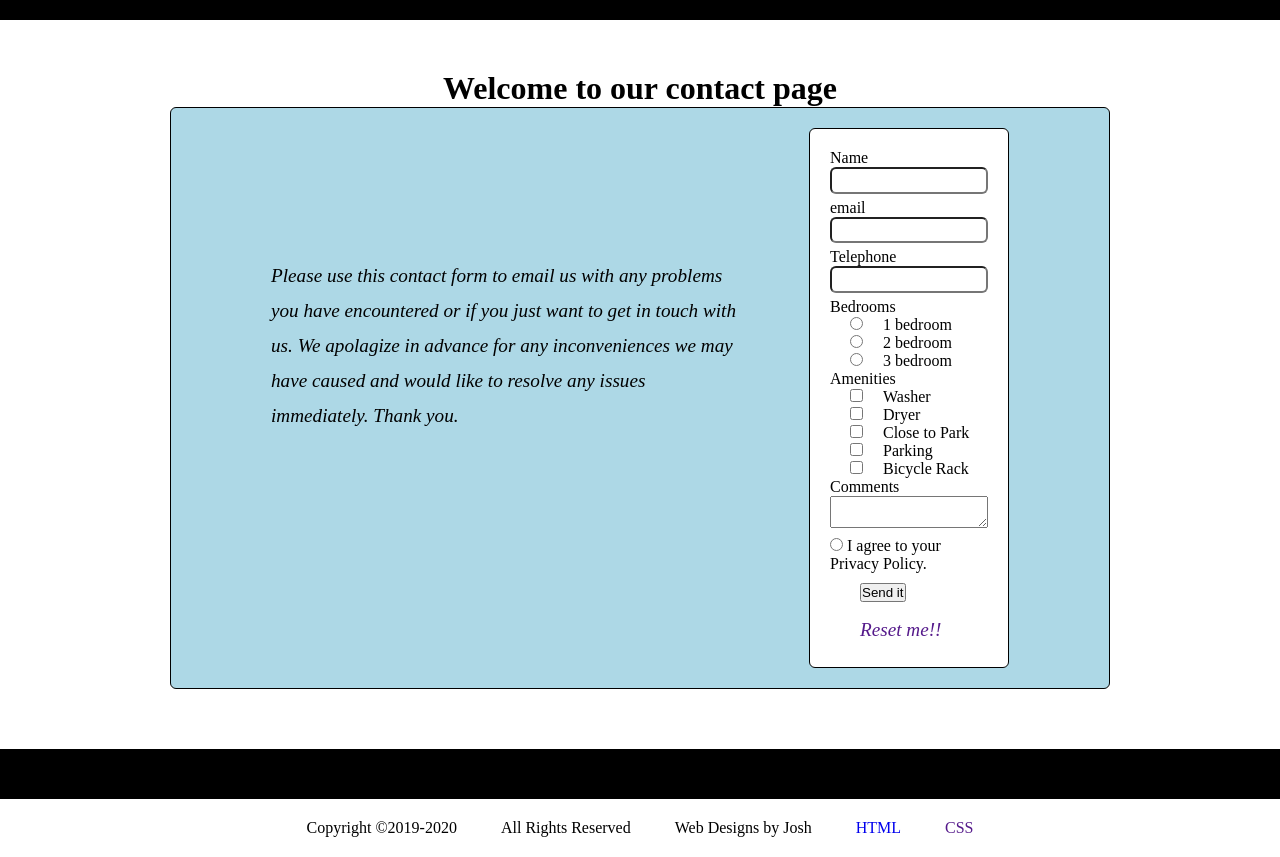
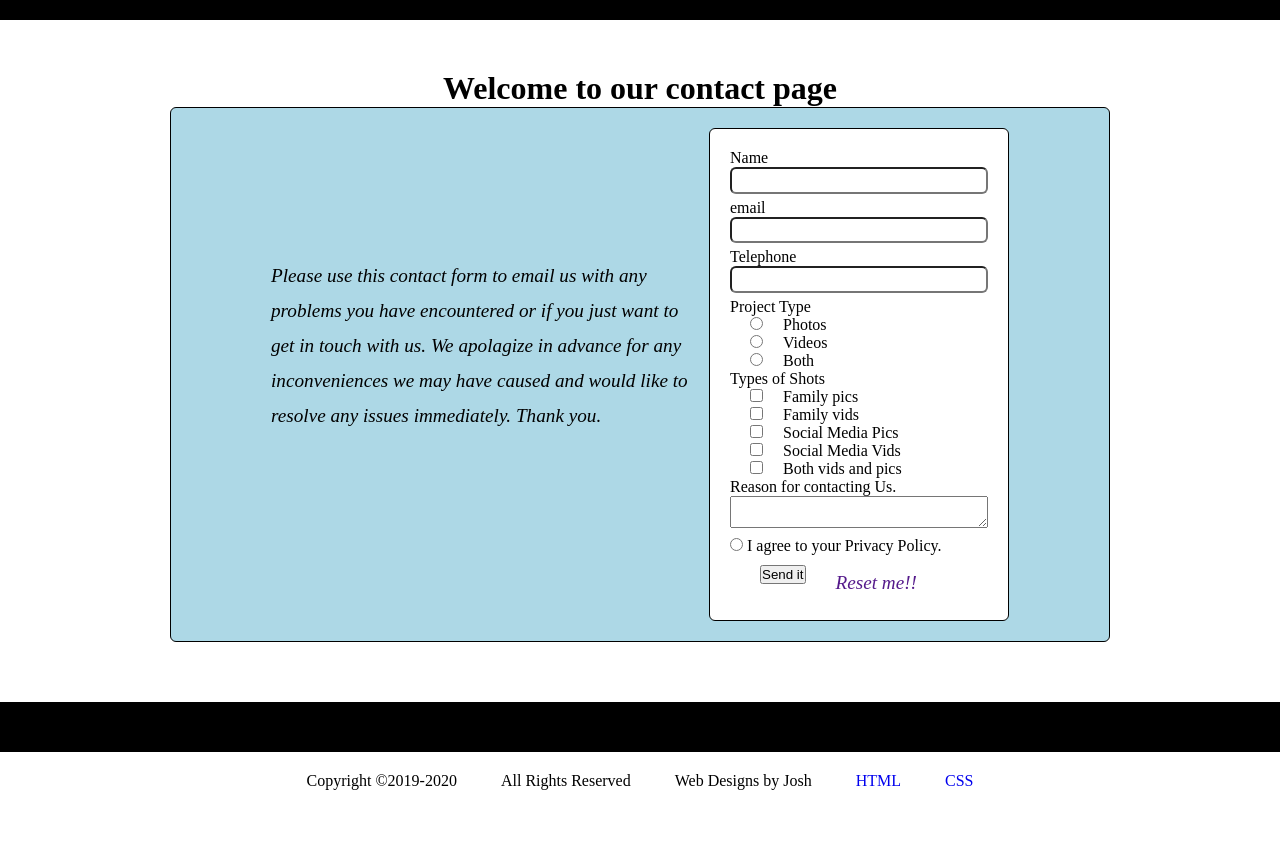
Before and after one commit to josh671/itc261, a PHP site: page /contact.php in a window 1280 px wide. Shown: the part 71-928 px from the top of the page. After the commit the page ends 861 px from the top, so only its background shows below. Run offline with PHP 8.4, Linux system fonts and the light colour scheme; some libraries are stand-ins or nearby versions.

Commit message:
adding finished final

```diff
--- a/bonkai/about.php
+++ b/bonkai/about.php
@@ -42,9 +42,9 @@
                     friends, playing warzone, and shooting videos. Please check out my social media links below to know more about me.   </p>
 
                     <ul id="font-awesome">
-                                    <li id="instagram"><a href="https://www.instagram.com/bonkaistudios  "><i class="fab fa-instagram"></i></a></li>
-                                    <li id="facebook"><a href="https://www.facebook.com/bonkaistudios "><i class="fab fa-facebook"></i></a></li>
-                                    <li id="facebook"><a href="https://www.youtube.com/channel/UCOAwYx0MqHP6x1za8Evq6Eg"><i class="fab fa-youtube-square" aria-hidden="true"></i></a></li>
+                                    <li class="facebook"><a href="https://www.instagram.com/bonkaistudios  "><i class="fab fa-instagram"></i></a></li>
+                                    <li class="facebook"><a href="https://www.facebook.com/bonkaistudios "><i class="fab fa-facebook"></i></a></li>
+                                    <li class="facebook"><a href="https://www.youtube.com/channel/UCOAwYx0MqHP6x1za8Evq6Eg"><i class="fab fa-youtube-square" aria-hidden="true"></i></a></li>
                                 </ul>
                 </div>
             <div class="jose-container2">
--- a/bonkai/contact.php
+++ b/bonkai/contact.php
@@ -6,16 +6,16 @@
 //variables
 $name ='';
 $email ='';
-$amenities='';
-$bedroom ='';
+$shottype='';
+$projectType ='';
 $comments='';
 $tel ='';
 $privacy='';
 
 $nameErr ='';
 $emailErr ='';
-$amenitiesErr ='';
-$bedroomErr ='';
+$shottypeErr ='';
+$projectTypeErr ='';
 $commentsErr ='';
 $telErr ='';
 $privacyErr='';
@@ -39,27 +39,27 @@ if(empty($_POST['email'])){
     $email = $_POST['email'];
 } //end email if
 
-//bedroom if
-if(empty($_POST['bedroom'])){
-    $bedroomErr = 'Please check one.';
+//project type if
+if(empty($_POST['projectType'])){
+    $projectTypeErr = 'Please check one.';
 }else{
-    $bedroom = $_POST['bedroom'];
+    $projectType= $_POST['projectType'];
 }
-//logic: if bedroom is equal to male than male is checked
-if($bedroom=='1-bedroom'){
-    $bedroom_first = 'checked'; //checked from form
-}elseif($bedroom == '2-bedroom'){
-    $bedroom_second = 'checked';
-}elseif($bedroom == '3-bedroom'){
-    $bedroom_third = 'checked';
+//logic: if project type is equal to male than male is checked
+if($projectType=='photos'){
+    $projectType_first = 'checked'; //checked from form
+}elseif($projectType == 'vids'){
+    $projectType_second = 'checked';
+}elseif($projectType == 'both'){
+    $projectType_third = 'checked';
 }
 
 
 //amenities if
-if(empty($_POST['amenities'])){
-    $amenitiesErr = 'Select your desired amenities';
+if(empty($_POST['shottype'])){
+    $shottypeErr = 'Select the types of shots';
 }else {
-    $amenities = $_POST['amenities'];
+    $shottype = $_POST['shottype'];
 } //end email if
 
 //comments if
@@ -77,10 +77,10 @@ if(empty($_POST['privacy'])){
 }
 
 //start of amenities function
-function myAmenities(){
+function myshottype(){
     $myReturn = '';
-    if(!empty($_POST['amenities'])){
-        $myReturn = implode(', ', $_POST['amenities']);
+    if(!empty($_POST['shottype'])){
+        $myReturn = implode(', ', $_POST['shottype']);
         return $myReturn;
     }
 }
@@ -99,27 +99,27 @@ if(empty($_POST['tel'])) {  // if empty, type in your number
 //NEED TO SET UP YOUR ISSET FUNCTION TO SEND USING MAIL();
 if(isset($_POST['name'],
              $_POST['email'],
-             $_POST['amenities'],
-             $_POST['bedroom'],
+             $_POST['shottype'],
+             $_POST['projectType'],
              $_POST['comments'],
              $_POST['tel'],
              $_POST['privacy'])){
                         //do something
 
-                        $to ="Joshua.Bordallo@seattlecolleges.edu"; //form contents will be sent to this email
+                        $to ="olga.szemetylo@seattlecolleges.edu"; //form contents will be sent to this email
                         $subject = 'test email' . date('m/d/y');  //whats being sent with date
                         $body= ''.$name.' has completed your form.' .PHP_EOL. ''; //FIRST NAME HAS FILLED OUT YOUR FORM
                         $body.= 'Email: '.$email.' '.PHP_EOL. ''; // displays in the body
                         $body.= 'Telephone: '.$tel.' '.PHP_EOL. '';
-                        $body.= 'The amenities you would like: '. myAmenities().' '.PHP_EOL. '';
-                        $body .= 'Bedrooms needed: ' .$bedroom. '';
+                        $body.= 'The types of shots: '. myshottype().' '.PHP_EOL. '';
+                        $body .= 'Project Type: ' .$projectType. '';
                         $body .= '.  Here are your comments: '.$comments. '';
 
 
 
 
                         $headers = array(
-                            'From' => 'HomeworkTest@seattlecollege.edu',
+                            'From' => 'josh.bordallo@seattlecollege.edu',
                             'Reply-to' => ' '.$email.''
 
                         );
@@ -153,59 +153,54 @@ if(isset($_POST['name'],
         <!--name -->
             <label>Name</label>
             <input class='field' type="text" name="name" value="<?php if(isset($_POST['name'])) echo htmlspecialchars($_POST['name']) ?>">
-            <span><?php echo $nameErr ?></span>
+
         <!--email -->
             <label >email</label>
             <input class='field' type="text" name="email" value="<?php if(isset($_POST['email'])) echo htmlspecialchars($_POST['email']) ?>">
-            <span><?php echo $emailErr  ?></span>
 
         <!--phone -->
             <label >Telephone</label>
             <input class='field' type="tel" name="tel" value="<?php if(isset($_POST['tel'])) echo htmlspecialchars($_POST['tel']) ?>">
-            <span><?php echo $telErr?></span>
 
        <!--Bed rooms -->
 
-       <label>Bedrooms</label>
-       <span><?php echo $bedroomErr ?></span>
+       <label>Project Type</label>
        <ul>
-           <li><input type='radio' name='bedroom' value='1-bedroom'
-           <?php  if(isset($_POST['bedroom']) && $_POST['bedroom'] == '1-bedroom') echo 'checked="checked" ';  ?>
-           >1 bedroom</li>
-           <li><input type='radio' name='bedroom' value='2-bedroom'
-           <?php  if(isset($_POST['bedroom']) && $_POST['bedroom'] == '2-bedroom') echo 'checked="checked" ';  ?>
-           >2 bedroom</li>
-           <li><input type='radio' name='bedroom' value='3-bedroom'
-           <?php  if(isset($_POST['bedroom']) && $_POST['bedroom'] == '3-bedroom') echo 'checked="checked" ';  ?>
-           >3 bedroom</li>
+           <li><input type='radio' name='projectType' value='photos'
+           <?php  if(isset($_POST['projectType']) && $_POST['projectType'] == 'photo') echo 'checked="checked" ';  ?>
+           >Photos</li>
+           <li><input type='radio' name='projectType' value='vids'
+           <?php  if(isset($_POST['projectType']) && $_POST['projectType'] == 'vids') echo 'checked="checked" ';  ?>
+           >Videos</li>
+           <li><input type='radio' name='projectType' value='both'
+           <?php  if(isset($_POST['projectType']) && $_POST['projectType'] == 'both') echo 'checked="checked" ';  ?>
+           >Both</li>
        </ul>
 
         <!--amenities-->
 
-            <label>Amenities</label>
-            <span><?php echo $amenitiesErr ?></span>
+            <label>Types of Shots</label>
             <ul>
-                <li><input type='checkbox' name='amenities[]' value='washer'
-                <?php if(isset($_POST['amenities']) && $_POST['amenities'] == 'washer') echo 'checked="checked" ';  ?>
-                >Washer</li><!--Closing li-->
-                <li><input type='checkbox' name='amenities[]' value='dryer'
-                <?php if(isset($_POST['amenities']) && $_POST['amenities'] == 'dryer') echo 'checked="checked" ';  ?>
-                >Dryer</li><!--Closing li-->
-                <li><input type='checkbox' name='amenities[]' value='by-park'
-                <?php if(isset($_POST['amenities']) && $_POST['amenities'] == 'by-park') echo 'checked="checked" ';  ?>
-                >Close to Park</li><!--Closing li-->
-                <li><input type='checkbox' name='amenities[]' value='parking'
-                <?php if(isset($_POST['amenities']) && $_POST['amenities'] == 'parking') echo 'checked="checked" ';  ?>
-                >Parking</li><!--Closing li-->
-                <li><input type='checkbox' name='amenities[]' value='bicycle'
-                <?php if(isset($_POST['amenities']) && $_POST['amenities'] == 'bicycle') echo 'checked="checked" ';  ?>
-                >Bicycle Rack</li><!--Closing li-->
+                <li><input type='checkbox' name='shottype[]' value='family-pics'
+                <?php if(isset($_POST['shottype']) && $_POST['amenities'] == 'family-pics') echo 'checked="checked" ';  ?>
+                >Family pics</li><!--Closing li-->
+                <li><input type='checkbox' name='shottype[]' value='family-vids'
+                <?php if(isset($_POST['shottype']) && $_POST['amenities'] == 'family-vids') echo 'checked="checked" ';  ?>
+                >Family vids</li><!--Closing li-->
+                <li><input type='checkbox' name='shottype[]' value='social-media-pics'
+                <?php if(isset($_POST['shottype']) && $_POST['amenities'] == 'social-media-pics') echo 'checked="checked" ';  ?>
+                >Social Media Pics </li><!--Closing li-->
+                <li><input type='checkbox' name='shottype[]' value='social-media-ivds'
+                <?php if(isset($_POST['shottype']) && $_POST['amenities'] == 'social-media-ivds') echo 'checked="checked" ';  ?>
+                >Social Media Vids</li><!--Closing li-->
+                <li><input type='checkbox' name='shottype[]' value='both-vids-pics'
+                <?php if(isset($_POST['shottype']) && $_POST['shottype'] == 'both-vids-pics') echo 'checked="checked" ';  ?>
+                >Both vids and pics</li><!--Closing li-->
             </ul>
 
 
-            <label>Comments</label>
+            <label>Reason for contacting Us. </label>
             <textarea name="comments"><?php if(isset($_POST['comments']))  echo htmlspecialchars($_POST['comments']);?></textarea>
-            <span><?php echo $commentsErr;      ?></span>
 
 
             <input type='radio' name='privacy' value="<?php if(isset($_POST['privacy'])) echo htmlspecialchars($_POST['privacy']) ?>">
@@ -215,8 +210,15 @@ if(isset($_POST['name'],
             <input class="reset" type='submit' value='Send it'>
             <p class="reset box"><a href="">Reset me!!</a></p>
         </fieldset>
+        <div id="contact-errs">
+        <span><?php echo $nameErr ?></span>
+            <span><?php echo $emailErr  ?></span>
+            <span><?php echo $telErr?></span>
+            <span><?php echo $projectTypeErr ?></span>
+            <span><?php echo $shottypeErr ?></span>
+            <span><?php echo $commentsErr;      ?></span>
+        </div>
     </form> <!--END FORM-->
-
 
     </aside>
 </div>
--- a/bonkai/css/style.css
+++ b/bonkai/css/style.css
@@ -276,7 +276,6 @@ video:focus {
 #gallery-background{
     background-image: url('../images/gallerybackground.png');
     background-position: center;
-    background-repeat: none;
     height: 75vh;
 }
 
@@ -332,7 +331,6 @@ video:focus {
     background: whitesmoke;
     padding: 10px;
     width: 100%;
-    overflow: none;
     margin: 50px 0px 0px auto;
     text-align: center;
 
@@ -879,8 +877,7 @@ footer li{
     border-radius: 6px;
    color: red;
     background: whitesmoke;
-
-    margin: 5% auto;
+    margin: 30px auto;
     padding: 20px;
 }
 
@@ -899,7 +896,15 @@ fieldset{
     border: none;
 }
 
+.login p, .register p {
+    color: white;
+    text-align: center;
+    margin-bottom: 20px;
+}
 
+.login a, .register a{
+    color: white;
+}
 
 /* ///////////////////////////////////////////////////////////////////////////////////////////////////////////// */
 /* START OF APPOINTMENTS INFORMATION */
@@ -923,7 +928,7 @@ fieldset{
 
     background: beige;
     padding: 20px;
-    font-weight: 200px;
+    font-weight: 200;
 }
 
 .disclaimer {
@@ -1005,21 +1010,25 @@ table th{
 .contact main {
     float: left;
     display:block;
-    width: 50%;
+    width: 45%;
     height: 200px;
     margin-left: 100px;
     margin-top: 150px;
 }
 
 .contact form {
-    width: 200px;
+    width: 300px;
     border: solid 1px black;
     border-radius: 6px;
     padding: 20px;
     margin: 20px auto;
     background: white;
     display: block;
+}
 
+#contact-errs{
+    font-size: 15px;
+    font-style: italic;
 }
 
 .contact p{
@@ -1154,13 +1163,13 @@ table th{
 }
 #thanks h1 {
     margin-bottom: 20px;
-    font-weight: 300px;
+    font-weight: 300;
 }
 
 
 #thanks h2 {
     margin-bottom: 20px;
-    font-weight: 300px;
+    font-weight: 300;
 }
 
 #thanks p{
--- a/bonkai/includes/config.php
+++ b/bonkai/includes/config.php
@@ -16,6 +16,7 @@ switch(THIS_PAGE){
         $center = 'center';
         $body = 'home';
         $htmlValid="www.webdevsbyjosh.com/itc261/finalProject/bonkai/index.php";
+        $cssValid="http://jigsaw.w3.org/css-validator/validator?uri=www.webdevsbyjosh.com/itc261/finalProject/bonkai/index.php";
     break;
     case 'about.php':
         $title='About Page';
@@ -23,6 +24,7 @@ switch(THIS_PAGE){
         $center = 'center';
         $body = 'about inner';
         $htmlValid="www.webdevsbyjosh.com/itc261/finalProject/bonkai/about.php";
+        $cssValid="http://jigsaw.w3.org/css-validator/validator?uri=www.webdevsbyjosh.com/itc261/finalProject/bonkai/about.php";
     break;
     case 'daily.php':
         $title='Daily Page';
@@ -30,6 +32,7 @@ switch(THIS_PAGE){
         $center = 'center';
         $body = 'daily';
         $htmlValid="www.webdevsbyjosh.com/itc261/finalProject/bonkai/daily.php";
+        $cssValid="http://jigsaw.w3.org/css-validator/validator?uri=www.webdevsbyjosh.com/itc261/finalProject/bonkai/daily.php";
     break;
     case 'contact.php':
         $title='Contact Page';
@@ -37,6 +40,7 @@ switch(THIS_PAGE){
         $center = 'center';
         $body = 'contact';
         $htmlValid="www.webdevsbyjosh.com/itc261/finalProject/bonkai/contact.php";
+        $cssValid="http://jigsaw.w3.org/css-validator/validator?uri=www.webdevsbyjosh.com/itc261/finalProject/bonkai/contact.php";
     break;
     case 'gallery.php':
         $title='Gallery Page';
@@ -44,24 +48,29 @@ switch(THIS_PAGE){
         $center = 'center';
         $body = 'gallery';
         $htmlValid="www.webdevsbyjosh.com/itc261/finalProject/bonkai/gallery.php";
+        $cssValid="http://jigsaw.w3.org/css-validator/validator?uri=www.webdevsbyjosh.com/itc261/finalProject/bonkai/gallery.php";
+
     break;
     case 'thx.php':
         $title='thanks';
         $mainHeadline = 'thanks';
         $center = 'thanks';
         $body = 'thanks';
+        $cssValid="http://jigsaw.w3.org/css-validator/validator?uri=www.webdevsbyjosh.com/itc261/finalProject/bonkai/thx.php";
     break;
     case 'login.php':
         $title='Bonkai Login';
         $mainHeadline = 'Welcome Back! Please Login.';
         $center = 'login';
         $body = 'login';
+        $cssValid="http://jigsaw.w3.org/css-validator/validator?uri=www.webdevsbyjosh.com/itc261/finalProject/bonkai/login.php";
     break;
     case 'register.php':
         $title='Bonkai Registration';
         $mainHeadline = 'Please Register.';
-        $center = 'register';
+        $center = 'registering';
         $body = 'register';
+        $cssValid="http://jigsaw.w3.org/css-validator/validator?uri=www.webdevsbyjosh.com/itc261/finalProject/bonkai/register.php";
     break;
     case 'appointments.php':
         $title='Bonkai Appointments';
@@ -69,6 +78,7 @@ switch(THIS_PAGE){
         $center = 'appointment';
         $body = 'appointment';
         $htmlValid="www.webdevsbyjosh.com/itc261/finalProject/bonkai/appointments.php";
+        $cssValid="http://jigsaw.w3.org/css-validator/validator?uri=www.webdevsbyjosh.com/itc261/finalProject/bonkai/appointments.php";
     break;
 
 }   //END OF SWITCH
--- a/bonkai/includes/footer.php
+++ b/bonkai/includes/footer.php
@@ -14,7 +14,7 @@
         <li>All Rights Reserved</li>
         <li>Web Designs by Josh</li>
         <li><a href='http://validator.w3.org/check?uri=<?php echo $htmlValid ?>'>HTML</a></li>
-        <li><a href=''>CSS</a></li>
+        <li><a href='<?php echo $cssValid ?>'>CSS</a></li>
     </ul>
 </footer>
 
--- a/bonkai/includes/header.php
+++ b/bonkai/includes/header.php
@@ -11,7 +11,7 @@
 
 </head>
 <body class="<?php echo $body; ?>">
-<header class="<?php echo $body; ?>">
+<header class="<?php echo $center; ?>">
     <div class="inner-header">
         <nav>
             <ul>
--- a/bonkai/register.php
+++ b/bonkai/register.php
@@ -33,7 +33,7 @@ include('./includes/header.php');
 
         </fieldset>
         </form>
-        <p>Already Registered?<a href="login.php">Login here:</a></p>
+        <p>Already Registered?<a href="login.php"> Login here:</a></p>
 
         <!-- Need to link to server
             Need to set css for form
```
